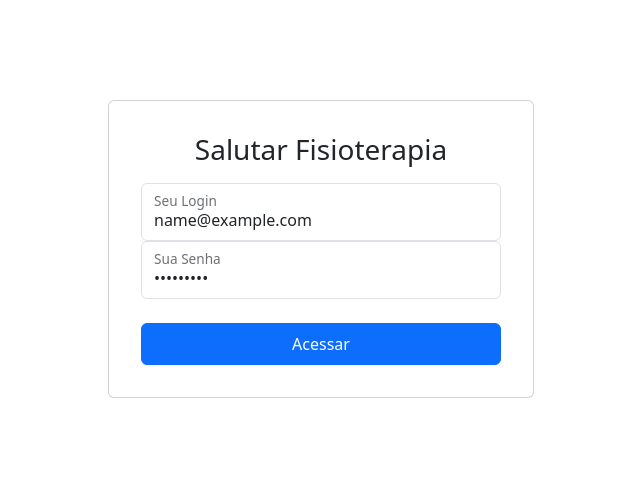
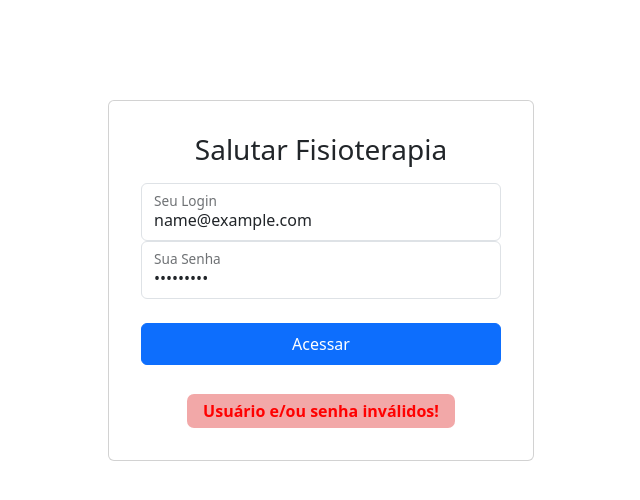
Before and after one commit to ygornascimento/isiflix-salutar-fe, an Angular app in the folder salutar-front/: page / in a window 1280 px wide. Both pictures are taken after typing "name@example.com", "Sample123" into the empty fields and a click on the button "Acessar". Shown: the top 500 px of the page, without its empty margins (319-959 px from the left). Built offline with nearby package versions, Linux system fonts and the light colour scheme; no server answers.

Commit message:
End of Login screen

```diff
--- a/salutar-front/src/app/componentes/login/login.component.css
+++ b/salutar-front/src/app/componentes/login/login.component.css
@@ -8,3 +8,21 @@
 .card {
     padding: 2em;
 }
+
+#msg {
+    margin-top: 5px;
+    height: 2em;
+    padding-left: 1em;
+    padding-right: 1em;
+    padding-top: 5px;
+    padding-bottom: 5px;
+    border-radius: 7px;
+    color: red;
+    font-weight: bold;
+    background-color: rgb(242, 168, 168);
+}
+
+span {
+    display: table;
+    margin: 0 auto;
+}
--- a/salutar-front/src/app/componentes/login/login.component.html
+++ b/salutar-front/src/app/componentes/login/login.component.html
@@ -1,4 +1,4 @@
-<!-- <app-loding *ngif="loading"></app-loding> -->
+<app-loding *ngIf="loading"></app-loding>
 <div class="container">
     <div class="card">
         <form>
@@ -15,6 +15,9 @@
 
             <br>
             <button class="btn btn-primary w-100 py-2" type="submit" (click)="logar()">Acessar</button>
+            <br>
+            <br>
+            <span id="msg" *ngIf="mensagem != ''">{{ mensagem }}</span>
         </form>
     </div>
 </div>
--- a/salutar-front/src/app/componentes/login/login.component.ts
+++ b/salutar-front/src/app/componentes/login/login.component.ts
@@ -5,11 +5,12 @@ import { Usuario } from '../../model/Usuario';
 import { FormsModule } from '@angular/forms';
 import { SalutarToken } from '../../model/SalutarToken';
 import { LodingComponent } from "../loding/loding.component";
+import { CommonModule } from '@angular/common';
 
 @Component({
   selector: 'app-login',
   standalone: true,
-  imports: [FormsModule, LodingComponent],
+  imports: [FormsModule, LodingComponent, CommonModule],
   templateUrl: './login.component.html',
   styleUrl: './login.component.css'
 })
@@ -17,6 +18,7 @@ export class LoginComponent {
 
   public usuario: Usuario = new Usuario();
   public loading: boolean = false;
+  public mensagem: string = "";
 
   public constructor(private route: Router, private service: LoginService) {
 
@@ -27,13 +29,13 @@ export class LoginComponent {
     this.service.efetuarLogin(this.usuario).subscribe(
           {
             next: (res: SalutarToken) => {
+              localStorage.setItem("SalutarTK", res.token);
               this.loading = false;
-              alert("Login deu certo!!!")
-              // localStorage.setItem("SalutarTK", res.token)
+              this.route.navigate(['main']);
             },
 
             error: (err: any) => {
-              alert("Login falhou!");
+              this.mensagem = "Usuário e/ou senha inválidos!";
               this.loading = false;
             }
       }
```
